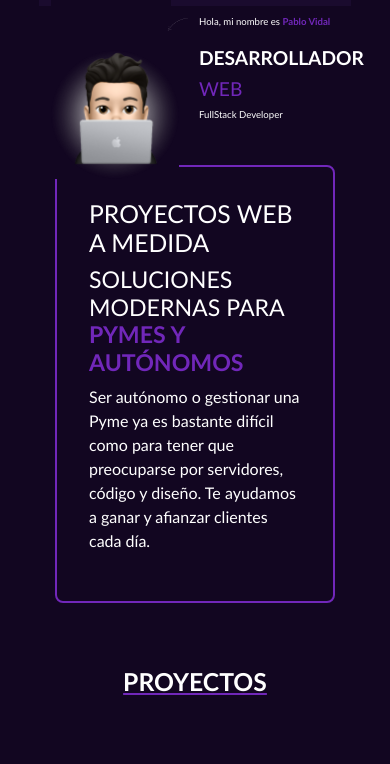
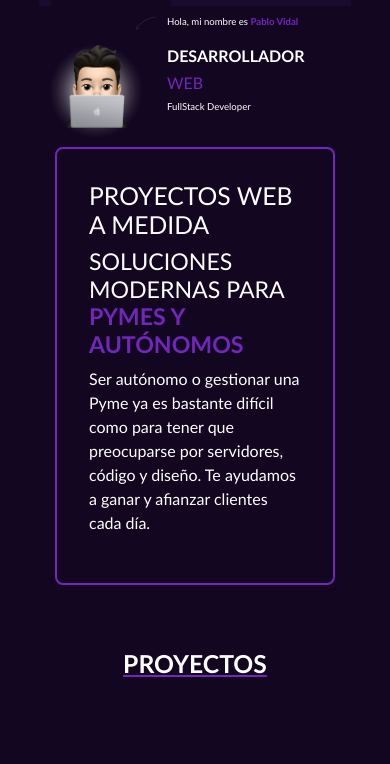
Before and after one commit to Pablo2vbng/PortfolioWeb, a website: page index.html in a window 390 px wide. Shown: the part 34-798 px from the top of the page. Drawn offline with nearby package versions, Linux system fonts and the light colour scheme.

```diff
--- a/css/_home.scss
+++ b/css/_home.scss
@@ -13,7 +13,7 @@
             top: 21%;
             padding-top: 11%;
             @media(max-width:36rem){
-                max-width: 8rem;
+                max-width: 6rem;
             }
         }
         &-img__arrow{
@@ -46,7 +46,7 @@
                         font-size: 1,5rem;
                     }
                     @media(max-width:36rem){
-                        font-size: 1.2rem;
+                        font-size: 1rem;
                     }
                 }
                 &__s_color{
@@ -55,7 +55,7 @@
                         font-size: 1,5rem;
                     }
                     @media(max-width:36rem){
-                        font-size: 1.2rem;
+                        font-size: 1rem;
                     }
                 }
 
```
Also changed, not shown: css/styles.css.
